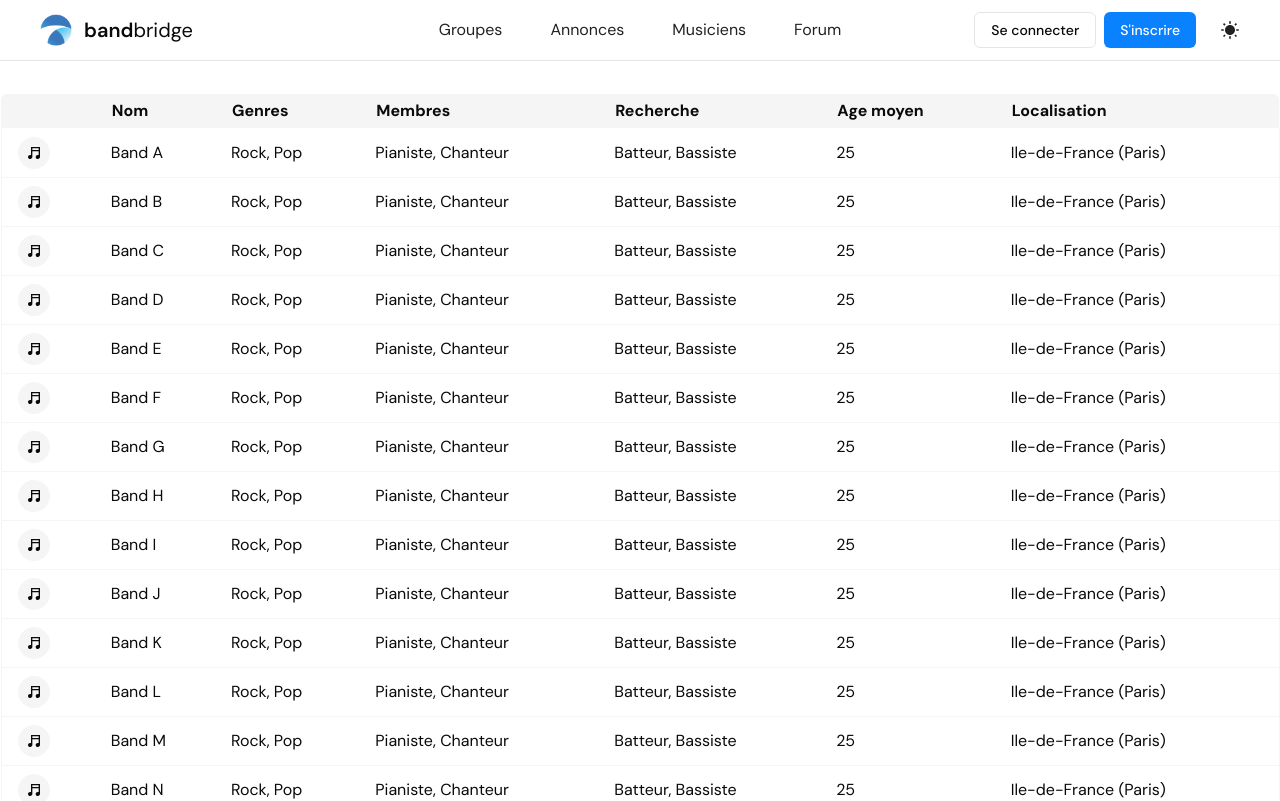
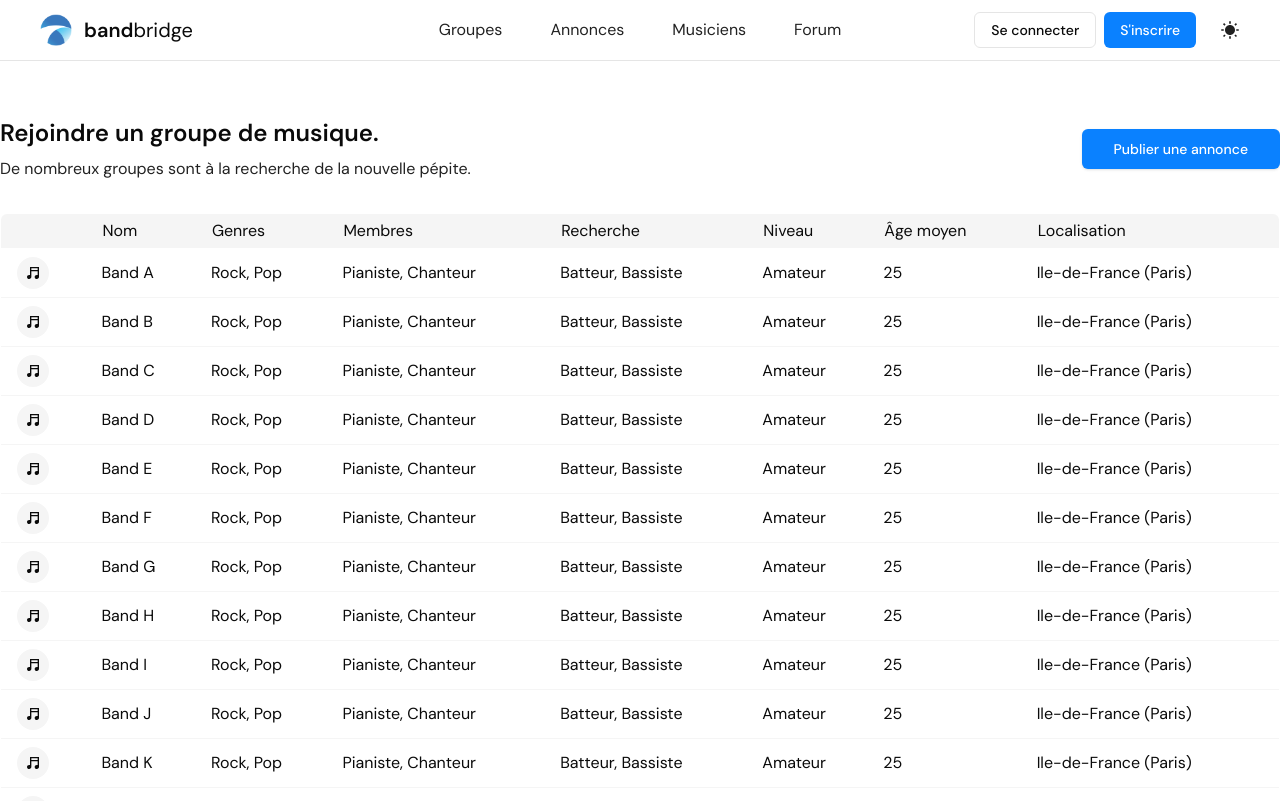
Before and after one commit to maxess3/bandbridge, a Next.js app in the folder client/: page /ads in a window 1280 px wide. Shown: the top 801 px of the page. Built offline with nearby package versions, Linux system fonts and the light colour scheme.

Commit message:
Update table

```diff
--- a/client/app/(pages)/ads/page.tsx
+++ b/client/app/(pages)/ads/page.tsx
@@ -1,8 +1,25 @@
 import BandTable from "@/components/BandTable";
+
+import { Button } from "@/components/ui/button";
 
 export default function Ads() {
   return (
-    <div className="flex flex-col justify-center py-8">
+    <div className="flex flex-col justify-center py-14 space-y-8">
+      <div className="flex justify-between items-center">
+        <div className="space-y-2">
+          <h2 className="text-2xl font-semibold">
+            Rejoindre un groupe de musique.
+          </h2>
+          <p className="opacity-90">
+            De nombreux groupes sont à la recherche de la nouvelle pépite.
+          </p>
+        </div>
+        <div className="space-x-2">
+          <Button size="lg" className="bg-primary text-sm text-white">
+            Publier une annonce
+          </Button>
+        </div>
+      </div>
       <BandTable />
     </div>
   );
--- a/client/app/data.js
+++ b/client/app/data.js
@@ -5,6 +5,7 @@ export const DATA = [
         genres: ["Rock", "Pop"],
         bandSize: ["Pianiste", "Chanteur"],
         neededMusicians: ["Batteur", "Bassiste"],
+        bandLevel: "Amateur",
         avgAge: 25,
         location: "Ile-de-France (Paris)",
     },
@@ -14,6 +15,7 @@ export const DATA = [
         genres: ["Rock", "Pop"],
         bandSize: ["Pianiste", "Chanteur"],
         neededMusicians: ["Batteur", "Bassiste"],
+        bandLevel: "Amateur",
         avgAge: 25,
         location: "Ile-de-France (Paris)",
     },
@@ -23,6 +25,7 @@ export const DATA = [
         genres: ["Rock", "Pop"],
         bandSize: ["Pianiste", "Chanteur"],
         neededMusicians: ["Batteur", "Bassiste"],
+        bandLevel: "Amateur",
         avgAge: 25,
         location: "Ile-de-France (Paris)",
     },
@@ -32,6 +35,7 @@ export const DATA = [
         genres: ["Rock", "Pop"],
         bandSize: ["Pianiste", "Chanteur"],
         neededMusicians: ["Batteur", "Bassiste"],
+        bandLevel: "Amateur",
         avgAge: 25,
         location: "Ile-de-France (Paris)",
     },
@@ -41,6 +45,7 @@ export const DATA = [
         genres: ["Rock", "Pop"],
         bandSize: ["Pianiste", "Chanteur"],
         neededMusicians: ["Batteur", "Bassiste"],
+        bandLevel: "Amateur",
         avgAge: 25,
         location: "Ile-de-France (Paris)",
     },
@@ -50,6 +55,7 @@ export const DATA = [
         genres: ["Rock", "Pop"],
         bandSize: ["Pianiste", "Chanteur"],
         neededMusicians: ["Batteur", "Bassiste"],
+        bandLevel: "Amateur",
         avgAge: 25,
         location: "Ile-de-France (Paris)",
     },
@@ -59,6 +65,7 @@ export const DATA = [
         genres: ["Rock", "Pop"],
         bandSize: ["Pianiste", "Chanteur"],
         neededMusicians: ["Batteur", "Bassiste"],
+        bandLevel: "Amateur",
         avgAge: 25,
         location: "Ile-de-France (Paris)",
     },
@@ -68,6 +75,7 @@ export const DATA = [
         genres: ["Rock", "Pop"],
         bandSize: ["Pianiste", "Chanteur"],
         neededMusicians: ["Batteur", "Bassiste"],
+        bandLevel: "Amateur",
         avgAge: 25,
         location: "Ile-de-France (Paris)",
     },
@@ -77,6 +85,7 @@ export const DATA = [
         genres: ["Rock", "Pop"],
         bandSize: ["Pianiste", "Chanteur"],
         neededMusicians: ["Batteur", "Bassiste"],
+        bandLevel: "Amateur",
         avgAge: 25,
         location: "Ile-de-France (Paris)",
     },
@@ -86,6 +95,7 @@ export const DATA = [
         genres: ["Rock", "Pop"],
         bandSize: ["Pianiste", "Chanteur"],
         neededMusicians: ["Batteur", "Bassiste"],
+        bandLevel: "Amateur",
         avgAge: 25,
         location: "Ile-de-France (Paris)",
     },
@@ -95,6 +105,7 @@ export const DATA = [
         genres: ["Rock", "Pop"],
         bandSize: ["Pianiste", "Chanteur"],
         neededMusicians: ["Batteur", "Bassiste"],
+        bandLevel: "Amateur",
         avgAge: 25,
         location: "Ile-de-France (Paris)",
     },
@@ -104,6 +115,7 @@ export const DATA = [
         genres: ["Rock", "Pop"],
         bandSize: ["Pianiste", "Chanteur"],
         neededMusicians: ["Batteur", "Bassiste"],
+        bandLevel: "Amateur",
         avgAge: 25,
         location: "Ile-de-France (Paris)",
     },
@@ -113,6 +125,7 @@ export const DATA = [
         genres: ["Rock", "Pop"],
         bandSize: ["Pianiste", "Chanteur"],
         neededMusicians: ["Batteur", "Bassiste"],
+        bandLevel: "Amateur",
         avgAge: 25,
         location: "Ile-de-France (Paris)",
     },
@@ -122,6 +135,7 @@ export const DATA = [
         genres: ["Rock", "Pop"],
         bandSize: ["Pianiste", "Chanteur"],
         neededMusicians: ["Batteur", "Bassiste"],
+        bandLevel: "Amateur",
         avgAge: 25,
         location: "Ile-de-France (Paris)",
     },
--- a/client/components/BandTable.tsx
+++ b/client/components/BandTable.tsx
@@ -19,6 +19,7 @@ type Ads = {
   genres: string[];
   bandSize: string[];
   neededMusicians: string[];
+  bandLevel: string;
   avgAge: number;
   location: string;
 };
@@ -50,8 +51,12 @@ const columns = [
     header: () => "Recherche",
     cell: (info) => info.getValue().join(", "),
   }),
+  columnHelper.accessor("bandLevel", {
+    header: () => "Niveau",
+    cell: (info) => info.getValue(),
+  }),
   columnHelper.accessor("avgAge", {
-    header: () => "Age moyen",
+    header: () => "Âge moyen",
     cell: (info) => info.getValue(),
   }),
   columnHelper.accessor("location", {
@@ -76,7 +81,7 @@ export default function BandTable() {
             {headerGroup.headers.map((header) => (
               <th
                 key={header.id}
-                className="[&:not(:first-child):not(:last-child)]:px-3 [&:first-child]:rounded-tl-md [&:last-child]:rounded-tr-md py-1 px-4 border-2 border-transparent"
+                className="font-normal [&:not(:first-child):not(:last-child)]:px-3 [&:first-child]:rounded-tl-md [&:last-child]:rounded-tr-md py-1 px-4 border-2 border-transparent"
               >
                 {flexRender(
                   header.column.columnDef.header,
@@ -89,7 +94,7 @@ export default function BandTable() {
       </thead>
       <tbody>
         {table.getRowModel().rows.map((row) => (
-          <tr key={row.id} className="border border-accent">
+          <tr key={row.id} className="border-b border-accent">
             {row.getVisibleCells().map((cell) => (
               <td
                 key={cell.id}
```
